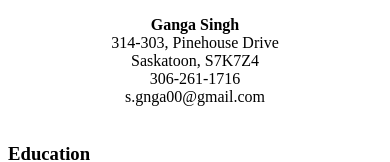
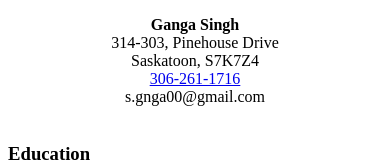
Before and after one commit to meganga/resume_in_html_form, a plain HTML site: page index.html in a window 390 px wide. Shown: the top 162 px of the page. Drawn offline with Linux system fonts and the light colour scheme.

Commit message:
spell href wrong for personal phone number

```diff
--- a/index.html
+++ b/index.html
@@ -12,7 +12,7 @@
           <strong>Ganga Singh</strong><br />
           314-303, Pinehouse Drive<br />
           Saskatoon, S7K7Z4<br />
-          <a hrfe="tel:3062611716">306-261-1716</a><br />
+          <a href="tel:3062611716">306-261-1716</a><br />
           s.gnga00@gmail.com<br /><br />
         </center>
       </p>
```
